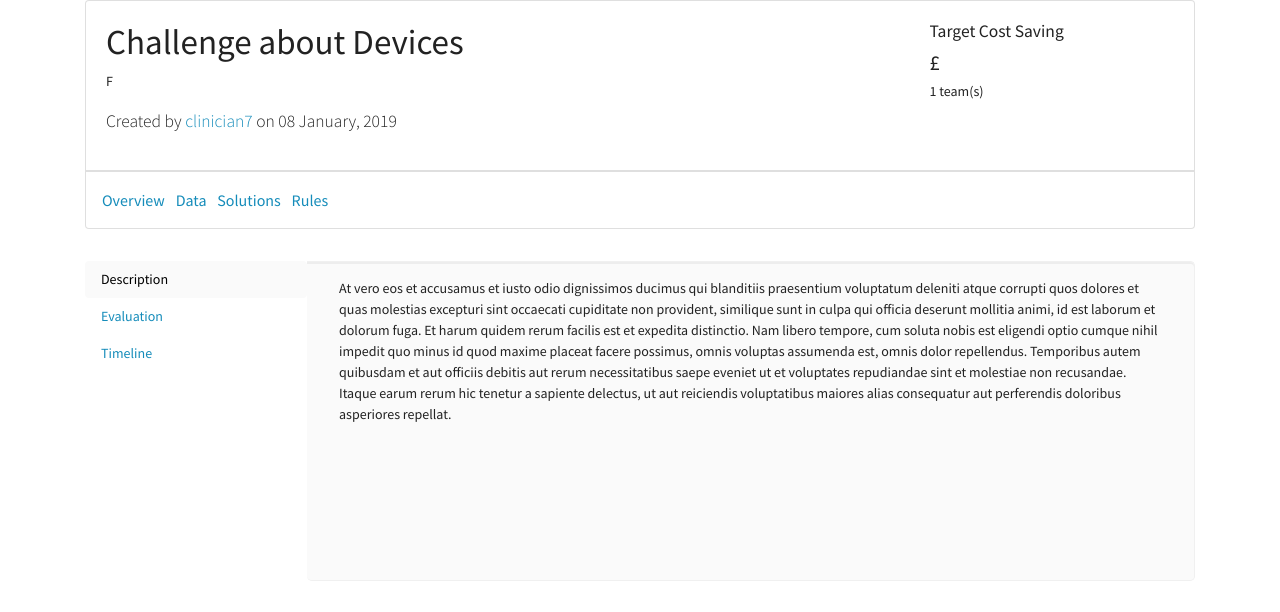
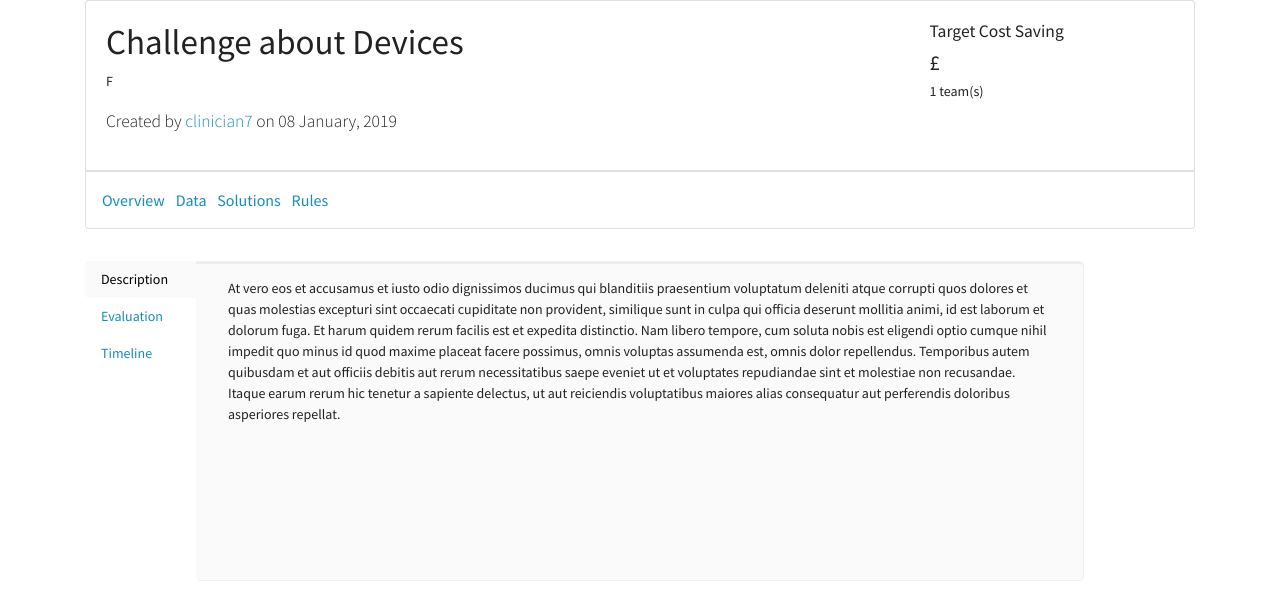
Before and after one commit to Hem1sphere/COMP0016T12, a Django app: page /challenges/26/overview in a window 1280 px wide. Shown: the part 60-672 px from the top of the page. Run offline with Django 3.2, Linux system fonts and the light colour scheme; data comes from the database, SQL or seed files in the repository; some libraries are stand-ins or nearby versions.

Commit message:
overview UI improvement

```diff
--- a/challenges/templates/challenges/challenge_overview.html
+++ b/challenges/templates/challenges/challenge_overview.html
@@ -5,7 +5,7 @@
 
     <div class="container" style="margin-top: 2rem; padding-left: 0;padding-right: 0; margin-bottom: 1rem">
 
-        <ul class="nav flex-column nav-pills" style="float:left; width: 20%;">
+        <ul class="nav flex-column nav-pills" style="float:left; width: 10%;min-width: 6rem">
             <li class="nav-item"><a data-toggle="tab" class="nav-link show active" href="#description">Description</a>
             </li>
             <li class="nav-item"><a data-toggle="tab" class="nav-link show" href="#evaluation">Evaluation</a></li>
@@ -14,7 +14,7 @@
         </ul>
 
 
-        <div id="challengeTabContent" class="jumbotron challengetabcontent" style="overflow: auto">
+        <div id="challengeTabContent" class="jumbotron challengetabcontent" style="overflow: auto;">
 
             <div id="description" class="tab-pane fade show active">
                 {{ object.description|safe }}
```
